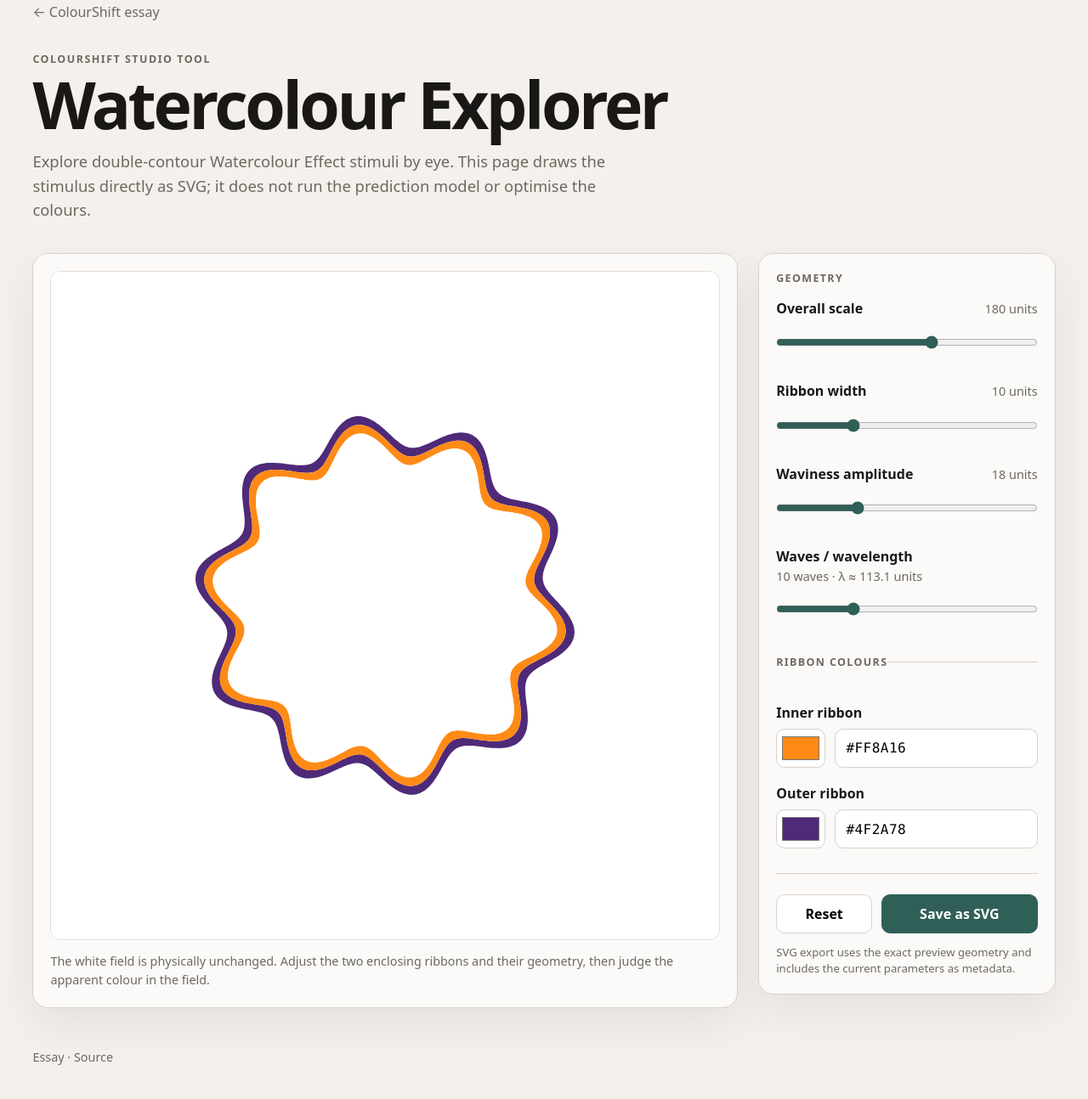
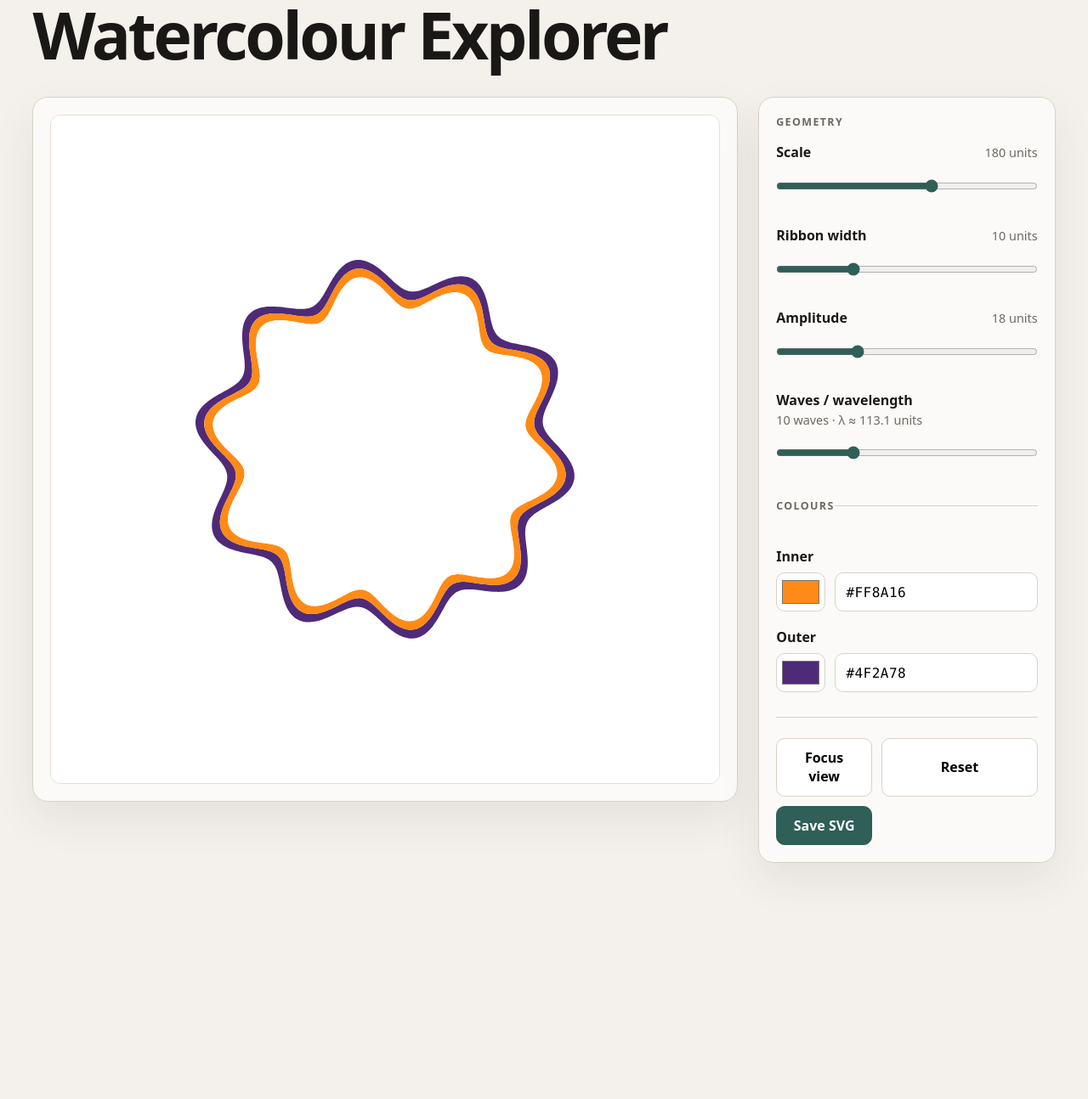
Before and after one commit to grantaj/colourshift, a plain HTML site: page docs/watercolour/index.html in a window 1280 px wide. Shown: the part 29-1323 px from the top of the page at 85% size. After the commit the page ends 1093 px from the top, so only its background shows below. Drawn offline with Linux system fonts and the light colour scheme; a small style sheet from the web is missing.

Commit message:
Simplify Watercolour Explorer interface

```diff
--- a/docs/watercolour/index.html
+++ b/docs/watercolour/index.html
@@ -3,32 +3,20 @@
 <head>
   <meta charset="utf-8" />
   <meta name="viewport" content="width=device-width, initial-scale=1" />
-  <title>Watercolour Explorer — ColourShift</title>
-  <meta
-    name="description"
-    content="A manual SVG explorer for Watercolour Effect double-contour stimuli."
-  />
-  <meta name="theme-color" content="#f4f1ec" />
+  <title>Watercolour Explorer</title>
+  <meta name="description" content="Interactive Watercolour Effect stimulus explorer." />
+  <meta name="theme-color" content="#ffffff" />
   <link rel="stylesheet" href="https://cdn.jsdelivr.net/npm/@fontsource-variable/inter/index.css" />
   <link rel="stylesheet" href="watercolour.css" />
 </head>
 <body>
   <header class="site-header">
-    <a class="back-link" href="../index.html">← ColourShift essay</a>
-    <div class="title-block">
-      <p class="eyebrow">ColourShift studio tool</p>
-      <h1>Watercolour Explorer</h1>
-      <p class="lede">
-        Explore double-contour Watercolour Effect stimuli by eye. This page draws the stimulus
-        directly as SVG; it does not run the prediction model or optimise the colours.
-      </p>
-    </div>
+    <h1>Watercolour Explorer</h1>
   </header>
 
   <main class="explorer-shell">
-    <section class="preview-panel" aria-labelledby="preview-heading">
-      <h2 id="preview-heading" class="visually-hidden">Stimulus preview</h2>
-      <div class="stage">
+    <section class="preview-panel" aria-label="Stimulus preview">
+      <div id="stage" class="stage">
         <svg
           id="stimulus"
           viewBox="0 0 760 760"
@@ -43,10 +31,6 @@
           <path id="field" fill="#ffffff"></path>
         </svg>
       </div>
-      <p class="preview-note">
-        The white field is physically unchanged. Adjust the two enclosing ribbons and their
-        geometry, then judge the apparent colour in the field.
-      </p>
     </section>
 
     <aside class="controls-panel" aria-label="Explorer controls">
@@ -56,7 +40,7 @@
 
           <div class="control">
             <div class="control-heading">
-              <label for="radius">Overall scale</label>
+              <label for="radius">Scale</label>
               <output id="radius-value" for="radius"></output>
             </div>
             <input id="radius" type="range" min="90" max="240" step="1" value="180" />
@@ -72,7 +56,7 @@
 
           <div class="control">
             <div class="control-heading">
-              <label for="amplitude">Waviness amplitude</label>
+              <label for="amplitude">Amplitude</label>
               <output id="amplitude-value" for="amplitude"></output>
             </div>
             <input id="amplitude" type="range" min="0" max="60" step="1" value="18" />
@@ -88,10 +72,10 @@
         </fieldset>
 
         <fieldset>
-          <legend>Ribbon colours</legend>
+          <legend>Colours</legend>
 
           <div class="colour-control">
-            <label for="inner-colour">Inner ribbon</label>
+            <label for="inner-colour">Inner</label>
             <div class="colour-inputs">
               <input
                 id="inner-colour"
@@ -115,7 +99,7 @@
           </div>
 
           <div class="colour-control">
-            <label for="outer-colour">Outer ribbon</label>
+            <label for="outer-colour">Outer</label>
             <div class="colour-inputs">
               <input
                 id="outer-colour"
@@ -140,23 +124,14 @@
         </fieldset>
 
         <div class="actions">
+          <button id="focus-view" class="button secondary wide" type="button">Focus view</button>
           <button id="reset" class="button secondary" type="button">Reset</button>
-          <button id="save-svg" class="button primary" type="button">Save as SVG</button>
+          <button id="save-svg" class="button primary" type="button">Save SVG</button>
         </div>
-
-        <p class="export-note">
-          SVG export uses the exact preview geometry and includes the current parameters as metadata.
-        </p>
       </form>
     </aside>
   </main>
 
-  <footer class="site-footer">
-    <a href="../index.html">Essay</a>
-    <span aria-hidden="true">·</span>
-    <a href="https://github.com/grantaj/colourshift">Source</a>
-  </footer>
-
   <script src="watercolour.js"></script>
 </body>
 </html>
```
